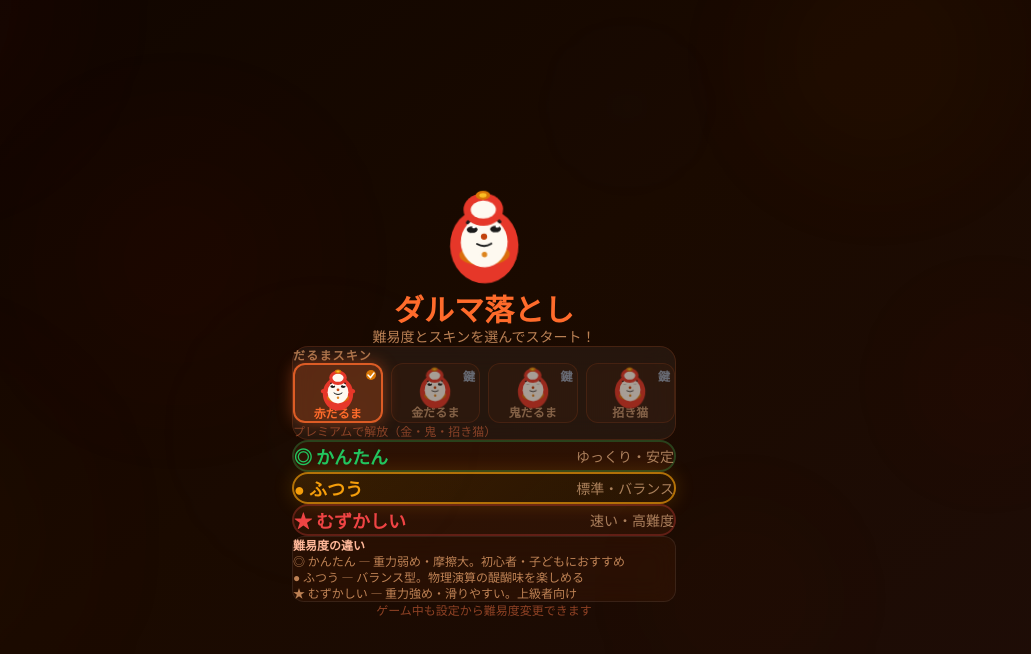
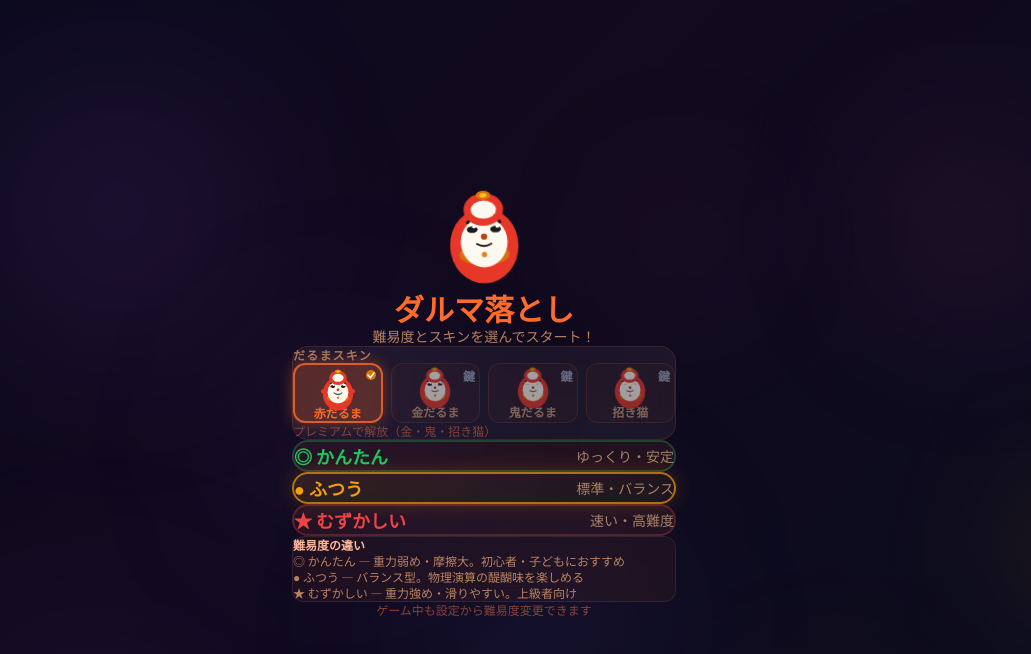
Before and after one commit to pokkori/daruma-otoshi, a Next.js app: page /game in a window 1280 px wide. Shown: the top 654 px of the page, without its empty margins (156-1187 px from the left). Built offline with nearby package versions, Linux system fonts and the light colour scheme.

Commit message:
fix: Next.js 16 params Promise型・Resend初期化・KEYWORDS export修正

```diff
--- a/app/layout.tsx
+++ b/app/layout.tsx
@@ -64,7 +64,7 @@ export default function RootLayout({ children }: { children: React.ReactNode })
         <script type="application/ld+json" dangerouslySetInnerHTML={{ __html: JSON.stringify(jsonLd) }} />
       </head>
       <body className={`${notoSansJP.className} text-slate-100 antialiased`}>
-        <OrbBackground />
+        <OrbBackground theme="game" />
         {children}
         <Analytics />
       </body>
--- a/components/GameCanvas.tsx
+++ b/components/GameCanvas.tsx
@@ -465,7 +465,7 @@ export default function GameCanvas() {
   if (showDifficultySelect) {
     return (
       <div className="flex flex-col items-center justify-center min-h-dvh py-4 px-4 overflow-y-auto" style={{ position: "relative" }}>
-        <OrbBackground />
+        <OrbBackground theme="game" />
         <div className="w-full max-w-sm" style={{ position: "relative", zIndex: 1 }}>
           <div className="text-center mb-6">
             {/* だるまSVGマスコット */}
@@ -568,7 +568,7 @@ export default function GameCanvas() {
 
   return (
     <div className="flex flex-col items-center min-h-dvh py-2 px-2" style={{ position: "relative" }}>
-      <OrbBackground />
+      <OrbBackground theme="game" />
 
       {/* ストリークバナー */}
       {showStreakBanner && (
--- a/components/OrbBackground.tsx
+++ b/components/OrbBackground.tsx
@@ -1,19 +1,112 @@
 "use client";
-import React from "react";
 
-// 白(#f1f5f9)・赤(#dc2626)・黒(#1a1a1a)・金(#d97706)テーマの8オーブ
-const orbs = [
-  { size: 360, left: 6,  top: 4,  color: "rgba(220,38,38,0.18)",  duration: 10, delay: 0,   blur: 95 },
-  { size: 250, left: 80, top: 10, color: "rgba(217,119,6,0.15)",  duration: 12, delay: 1.3, blur: 80 },
-  { size: 310, left: 38, top: 58, color: "rgba(241,245,249,0.06)",duration: 9,  delay: 0.7, blur: 100},
-  { size: 200, left: 90, top: 52, color: "rgba(220,38,38,0.12)",  duration: 7,  delay: 2.0, blur: 65 },
-  { size: 400, left: 4,  top: 70, color: "rgba(217,119,6,0.10)",  duration: 14, delay: 0.4, blur: 110},
-  { size: 180, left: 60, top: 15, color: "rgba(241,245,249,0.05)",duration: 6,  delay: 1.1, blur: 70 },
-  { size: 280, left: 25, top: 35, color: "rgba(220,38,38,0.13)",  duration: 11, delay: 2.8, blur: 88 },
-  { size: 220, left: 70, top: 78, color: "rgba(217,119,6,0.11)",  duration: 8,  delay: 0.5, blur: 75 },
+import { memo } from "react";
+
+export type OrbTheme =
+  | "legal"
+  | "life"
+  | "business"
+  | "betting"
+  | "game"
+  | "kanji"
+  | "green"
+  | "purple"
+  | "blue"
+  | "finance";
+
+const THEME_ORBS: Record<OrbTheme, string[]> = {
+  legal: [
+    "rgba(59,130,246,0.18)", "rgba(99,102,241,0.14)",
+    "rgba(37,99,235,0.16)",  "rgba(139,92,246,0.15)",
+    "rgba(59,130,246,0.10)", "rgba(99,102,241,0.12)",
+    "rgba(139,92,246,0.13)", "rgba(37,99,235,0.11)",
+  ],
+  life: [
+    "rgba(16,185,129,0.18)", "rgba(52,211,153,0.14)",
+    "rgba(5,150,105,0.16)",  "rgba(99,179,237,0.15)",
+    "rgba(16,185,129,0.10)", "rgba(52,211,153,0.12)",
+    "rgba(99,179,237,0.13)", "rgba(5,150,105,0.11)",
+  ],
+  business: [
+    "rgba(245,158,11,0.18)", "rgba(251,191,36,0.14)",
+    "rgba(217,119,6,0.16)",  "rgba(99,102,241,0.15)",
+    "rgba(245,158,11,0.10)", "rgba(251,191,36,0.12)",
+    "rgba(99,102,241,0.13)", "rgba(217,119,6,0.11)",
+  ],
+  betting: [
+    "rgba(220,38,38,0.18)",  "rgba(251,191,36,0.14)",
+    "rgba(185,28,28,0.16)",  "rgba(234,179,8,0.15)",
+    "rgba(220,38,38,0.10)",  "rgba(251,191,36,0.12)",
+    "rgba(185,28,28,0.13)",  "rgba(234,179,8,0.11)",
+  ],
+  game: [
+    "rgba(168,85,247,0.20)", "rgba(236,72,153,0.16)",
+    "rgba(99,102,241,0.18)", "rgba(245,158,11,0.15)",
+    "rgba(168,85,247,0.12)", "rgba(236,72,153,0.10)",
+    "rgba(99,102,241,0.14)", "rgba(245,158,11,0.11)",
+  ],
+  kanji: [
+    "rgba(220,38,38,0.18)",  "rgba(217,119,6,0.14)",
+    "rgba(194,65,12,0.16)",  "rgba(124,58,237,0.15)",
+    "rgba(220,38,38,0.10)",  "rgba(217,119,6,0.12)",
+    "rgba(124,58,237,0.13)", "rgba(194,65,12,0.11)",
+  ],
+  green: [
+    "rgba(16,185,129,0.20)", "rgba(52,211,153,0.16)",
+    "rgba(5,150,105,0.18)",  "rgba(16,185,129,0.14)",
+    "rgba(52,211,153,0.10)", "rgba(5,150,105,0.12)",
+    "rgba(16,185,129,0.08)", "rgba(52,211,153,0.09)",
+  ],
+  purple: [
+    "rgba(139,92,246,0.20)", "rgba(168,85,247,0.16)",
+    "rgba(124,58,237,0.18)", "rgba(139,92,246,0.14)",
+    "rgba(168,85,247,0.10)", "rgba(124,58,237,0.12)",
+    "rgba(139,92,246,0.08)", "rgba(168,85,247,0.09)",
+  ],
+  blue: [
+    "rgba(59,130,246,0.20)", "rgba(99,102,241,0.16)",
+    "rgba(37,99,235,0.18)",  "rgba(59,130,246,0.14)",
+    "rgba(99,102,241,0.10)", "rgba(37,99,235,0.12)",
+    "rgba(59,130,246,0.08)", "rgba(99,102,241,0.09)",
+  ],
+  finance: [
+    "rgba(16,185,129,0.20)", "rgba(245,158,11,0.16)",
+    "rgba(14,165,233,0.18)", "rgba(16,185,129,0.14)",
+    "rgba(245,158,11,0.10)", "rgba(14,165,233,0.12)",
+    "rgba(16,185,129,0.08)", "rgba(245,158,11,0.09)",
+  ],
+};
+
+const ORB_POSITIONS = [
+  { size: 340, left: 8,  top: 5,  duration: 9,  delay: 0,   blur: 90  },
+  { size: 260, left: 78, top: 12, duration: 12, delay: 1.5, blur: 80  },
+  { size: 300, left: 42, top: 60, duration: 10, delay: 0.8, blur: 95  },
+  { size: 210, left: 88, top: 55, duration: 7,  delay: 2.2, blur: 65  },
+  { size: 380, left: 5,  top: 72, duration: 13, delay: 0.3, blur: 105 },
+  { size: 190, left: 58, top: 18, duration: 6,  delay: 1.0, blur: 70  },
+  { size: 270, left: 28, top: 38, duration: 11, delay: 3.0, blur: 88  },
+  { size: 230, left: 68, top: 82, duration: 8,  delay: 0.6, blur: 78  },
 ];
 
-const OrbBackground = React.memo(function OrbBackground() {
+const BG_BASE: Record<OrbTheme, string> = {
+  legal:    "linear-gradient(135deg, #0B0F1E 0%, #0d1220 40%, #0a1030 100%)",
+  life:     "linear-gradient(135deg, #0A1A14 0%, #0d1a12 40%, #0a1424 100%)",
+  business: "linear-gradient(135deg, #0F0E0A 0%, #14120a 40%, #0e0d18 100%)",
+  betting:  "linear-gradient(135deg, #0F0A1E 0%, #1a0a1e 40%, #0d0a1a 100%)",
+  game:     "linear-gradient(135deg, #0A0A1E 0%, #120a1e 40%, #0a0d1e 100%)",
+  kanji:    "linear-gradient(135deg, #0f0a1e 0%, #1a0a2e 40%, #0d1a2e 100%)",
+  green:    "linear-gradient(135deg, #061A10 0%, #0a1a10 40%, #061410 100%)",
+  purple:   "linear-gradient(135deg, #0f0a1e 0%, #180a2e 40%, #0d0a1e 100%)",
+  blue:     "linear-gradient(135deg, #060b1e 0%, #0a0f20 40%, #060a1c 100%)",
+  finance:  "linear-gradient(135deg, #061A10 0%, #0a160c 40%, #061018 100%)",
+};
+
+interface OrbBackgroundProps {
+  theme?: OrbTheme;
+}
+
+const OrbBackground = memo(function OrbBackground({ theme = "legal" }: OrbBackgroundProps) {
+  const orbs = THEME_ORBS[theme];
   return (
     <div
       style={{
@@ -22,32 +115,23 @@ const OrbBackground = React.memo(function OrbBackground() {
         zIndex: 0,
         pointerEvents: "none",
         overflow: "hidden",
-        background: "linear-gradient(145deg, #0f0500 0%, #1a0a00 45%, #1f0d08 100%)",
+        background: BG_BASE[theme],
       }}
       aria-hidden="true"
     >
-      <style>{`
-        @keyframes orbFloatDaruma {
-          0%   { transform: translate(-50%,-50%) scale(1);    opacity: 0.50; }
-          25%  { transform: translate(-50%,-50%) translate(14px,-20px) scale(1.06); opacity: 0.80; }
-          50%  { transform: translate(-50%,-50%) translate(-8px,-32px) scale(0.92); opacity: 0.60; }
-          75%  { transform: translate(-50%,-50%) translate(18px,-12px) scale(1.02); opacity: 0.75; }
-          100% { transform: translate(-50%,-50%) scale(1);    opacity: 0.50; }
-        }
-      `}</style>
-      {orbs.map((orb, i) => (
+      {ORB_POSITIONS.map((pos, i) => (
         <div
           key={i}
           style={{
             position: "absolute",
-            left: `${orb.left}%`,
-            top: `${orb.top}%`,
-            width: orb.size,
-            height: orb.size,
+            left: `${pos.left}%`,
+            top: `${pos.top}%`,
+            width: pos.size,
+            height: pos.size,
             borderRadius: "50%",
-            background: `radial-gradient(circle, ${orb.color} 0%, transparent 70%)`,
-            filter: `blur(${orb.blur}px)`,
-            animation: `orbFloatDaruma ${orb.duration}s ease-in-out ${orb.delay}s infinite`,
+            background: `radial-gradient(circle, ${orbs[i]} 0%, transparent 70%)`,
+            filter: `blur(${pos.blur}px)`,
+            animation: `orbFloat ${pos.duration}s ease-in-out ${pos.delay}s infinite`,
             willChange: "transform, opacity",
           }}
         />
```
Also changed, not shown: 2 other files (tests, documents, lock files or other folders).
